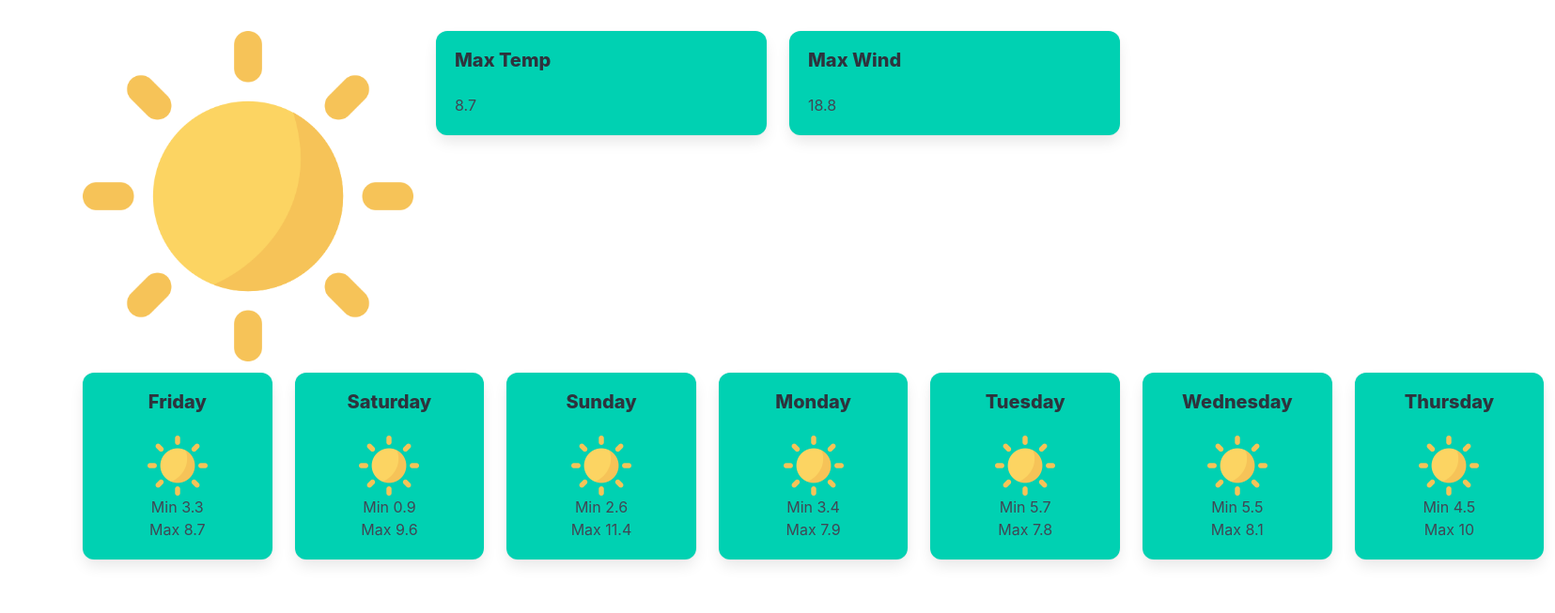
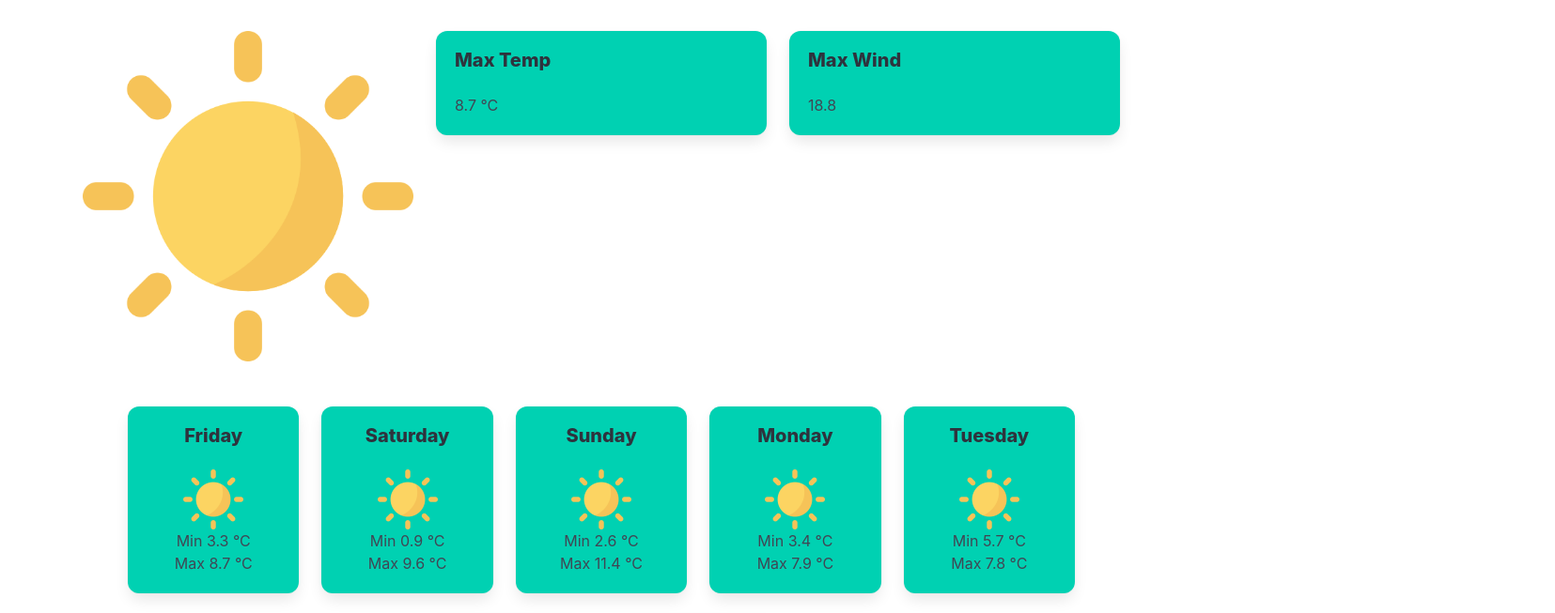
Before and after one commit to MarciaSatie/WeatherApp, an Eleventy site: page index.njk in a window 1280 px wide. Shown: the part 199-852 px from the top of the page at 94% size, 1655 px wide, since content can reach past the window. Built offline with nearby package versions, Linux system fonts and the light colour scheme; Eleventy itself is replaced by a stand-in of ours; files that its build step writes are made by us from their sources.

Commit message:
Adding celsius sign

```diff
--- a/index.njk
+++ b/index.njk
@@ -2,7 +2,7 @@
 layout: "layout.njk"
 ---
 <script src="./src/cityFocus.js"></script>
-<!-- Javascript -->
+ <!-- Javascript -->
 <script>
     document.addEventListener("DOMContentLoaded", () => {
 
@@ -12,12 +12,12 @@ layout: "layout.njk"
     console.log(dayWeekNumber);
 
     const cityChoice ="amsterdam";
-
+    const celsius =" °C";
     const cityData = dotify.cityFocus.getCityObj(cityChoice);
     dotify.cityFocus.updateTitles(cityChoice);
-    dotify.cityFocus.updateCardTemp(cityData.daily.temperature_2m_max[0]);
+    dotify.cityFocus.updateCardTemp(cityData.daily.temperature_2m_max[0]+celsius);
     dotify.cityFocus.updateCardWind(cityData.daily.wind_speed_10m_max[0]);
-    dotify.cityFocus.updateSmallWeekCards(days, dayWeekNumber, cityData);
+    dotify.cityFocus.updateSmallWeekCards(days, dayWeekNumber, cityData,celsius);
 });
 
 </script>
@@ -46,13 +46,13 @@ layout: "layout.njk"
 
         </div>
 </section>
-<section >
-    <div  class="container">
-        <div id="weekcards" class="columns">
+<section class="section">
+    <div class="container">
+        <div id="weekcards" class="columns is-multiline is-centered">
+
             <!--This area will be filled using Javascript-->
         </div>
+    </div>
+</section>
 
-    </div>
-
-</section>
 <br><br>
--- a/src/cityFocus.js
+++ b/src/cityFocus.js
@@ -27,7 +27,7 @@
   // ----------------------------
   // Update weekly forecast cards
   // ----------------------------
-  dotify.cityFocus.updateSmallWeekCards = function(days, dayWeekNumber, cityData) {
+  dotify.cityFocus.updateSmallWeekCards = function(days, dayWeekNumber, cityData,celsius) {
     const weekcards = document.getElementById("weekcards");
 
     const weekSliceStart = days.slice(dayWeekNumber);
@@ -48,8 +48,8 @@
         <div class="box has-background-primary is-flex is-flex-direction-column is-align-items-center">
           <h1 class="title is-size-5">${day}</h1>
           <img src="assets/sun.png" class="image is-64x64">
-          <p>Min ${min}</p>
-          <p>Max ${max}</p>
+          <p>Min ${min} ${celsius}</p>
+          <p>Max ${max} ${celsius}</p>
         </div>
       `;
 
```
Also changed, not shown: 2 other files.
